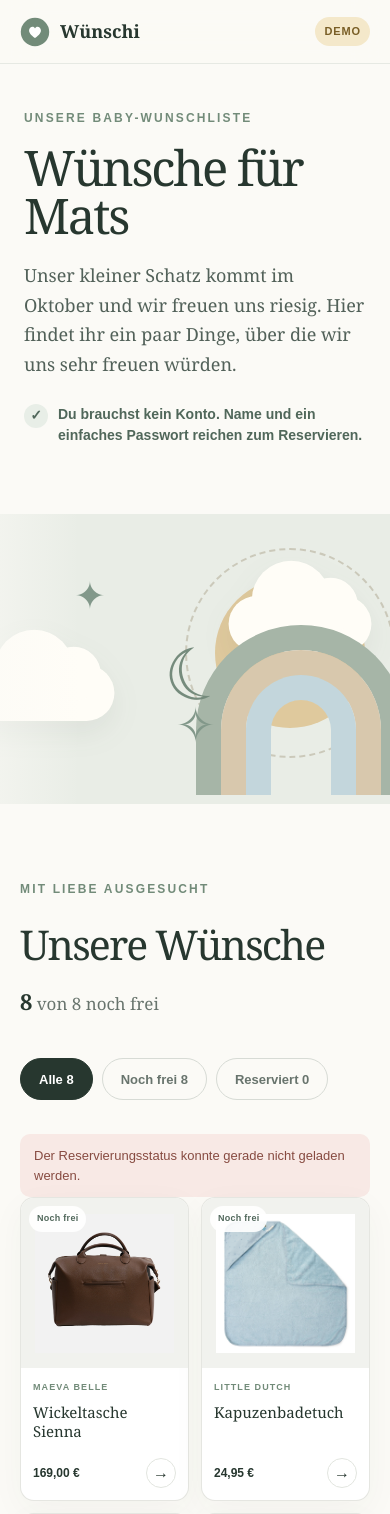
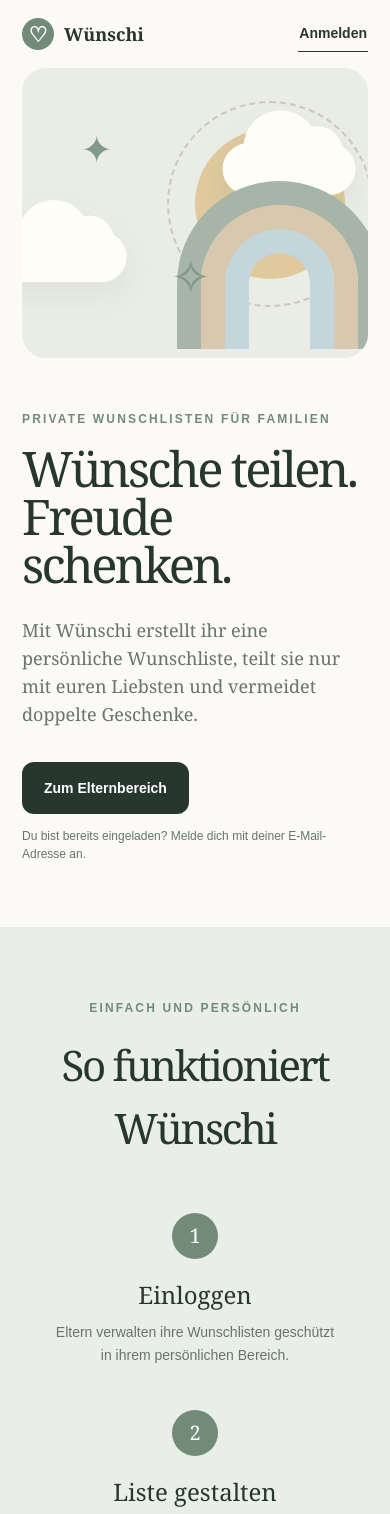
Before and after one commit to lorizdigital/Wunschseite-Baby, a Next.js app: page / in a window 390 px wide. Shown: the top 1514 px of the page. Built offline with nearby package versions, Linux system fonts and the light colour scheme; no server answers.

Commit message:
Fix production landing and Mats routing

```diff
--- a/src/app/globals.css
+++ b/src/app/globals.css
@@ -20,6 +20,45 @@ body.dialog-open { overflow: hidden; }
 button, input { font: inherit; }
 button, a { -webkit-tap-highlight-color: transparent; }
 a { color: inherit; text-decoration: none; }
+
+.landing-page { min-height: 100vh; }
+.landing-header { align-items: center; display: flex; height: 78px; justify-content: space-between; margin: 0 auto; max-width: 1240px; padding: 0 clamp(22px,5vw,56px); }
+.landing-brand-mark { align-items: center; background: var(--sage); border-radius: 50%; color: white; display: inline-flex; font-family: var(--serif); font-size: 21px; height: 32px; justify-content: center; line-height: 1; width: 32px; }
+.landing-login-link { border-bottom: 1px solid var(--ink); font-size: 14px; font-weight: 800; padding: 7px 1px; }
+.landing-login-link:hover { color: var(--sage-dark); }
+.landing-hero { display: grid; grid-template-columns: 1fr 1fr; margin: 0 auto; max-width: 1240px; min-height: min(680px,calc(100vh - 78px)); overflow: hidden; padding: 0 clamp(22px,5vw,56px) clamp(52px,8vw,92px); }
+.landing-copy { align-self: center; max-width: 575px; padding: 48px 56px 48px 0; }
+.landing-copy h1, .landing-steps h2 { font-family: var(--serif); font-weight: 400; letter-spacing: -.055em; margin: 0; }
+.landing-copy h1 { font-size: clamp(52px,6.4vw,84px); line-height: .98; }
+.landing-copy > p:not(.eyebrow) { color: var(--muted); font-family: var(--serif); font-size: clamp(18px,2vw,22px); line-height: 1.56; margin: 28px 0 0; }
+.landing-actions { margin-top: 34px; }
+.landing-primary-action { align-items: center; background: var(--ink); border-radius: 12px; color: white; display: inline-flex; font-size: 14px; font-weight: 800; min-height: 52px; padding: 0 22px; transition: background .2s ease, transform .2s ease; }
+.landing-primary-action:hover { background: var(--sage-dark); transform: translateY(-2px); }
+.landing-actions p { color: var(--muted); font-size: 12px; line-height: 1.5; margin: 13px 0 0; max-width: 310px; }
+.landing-art { background: #e9ede6; border-radius: 34px; min-height: 500px; overflow: hidden; position: relative; }
+.landing-sun { background: #dfc99d; border-radius: 50%; height: 220px; left: 50%; position: absolute; top: 19%; width: 220px; }
+.landing-sun::before { border: 2px dashed rgba(125,107,72,.28); border-radius: 50%; content: ""; inset: -28px; position: absolute; }
+.landing-cloud { background: #fffdf7; border-radius: 70px; filter: drop-shadow(0 18px 20px rgba(74,89,77,.07)); height: 74px; position: absolute; width: 190px; }
+.landing-cloud::before, .landing-cloud::after { background: inherit; border-radius: 50%; content: ""; position: absolute; }
+.landing-cloud::before { height: 106px; left: 30px; top: -47px; width: 106px; }
+.landing-cloud::after { height: 74px; right: 18px; top: -24px; width: 74px; }
+.landing-cloud-one { bottom: 22%; left: 7%; transform: scale(.85); }
+.landing-cloud-two { right: -16px; top: 22%; transform: scale(.7); }
+.landing-rainbow { bottom: 6%; display: block; height: 218px; position: absolute; right: 11%; width: 265px; }
+.landing-rainbow i { border-radius: 180px 180px 0 0; border-style: solid; border-width: 24px 24px 0; bottom: 0; left: 0; position: absolute; right: 0; top: 0; }
+.landing-rainbow i:nth-child(1) { border-color: #a6b5a7; }
+.landing-rainbow i:nth-child(2) { border-color: #d8c8ad; inset: 24px 24px 0; }
+.landing-rainbow i:nth-child(3) { border-color: #c3d6dc; inset: 48px 48px 0; }
+.landing-star { color: #82988a; font-family: var(--serif); position: absolute; }
+.landing-star-one { font-size: 38px; left: 17%; top: 18%; }
+.landing-star-two { bottom: 16%; font-size: 48px; left: 43%; }
+.landing-steps { background: #e9eee8; padding: clamp(72px,10vw,120px) max(24px,calc((100vw - 1128px)/2)); text-align: center; }
+.landing-steps h2 { font-size: clamp(42px,5vw,64px); }
+.landing-steps > div { display: grid; gap: 30px; grid-template-columns: repeat(3,1fr); margin-top: 54px; }
+.landing-steps article { padding: 0 28px; }
+.landing-steps article > span { align-items: center; background: var(--sage); border-radius: 50%; color: white; display: inline-flex; font-family: var(--serif); font-size: 20px; height: 46px; justify-content: center; width: 46px; }
+.landing-steps h3 { font-family: var(--serif); font-size: 24px; font-weight: 500; margin: 18px 0 8px; }
+.landing-steps article p { color: var(--muted); font-size: 14px; line-height: 1.6; margin: 0; }
 
 .site-header { align-items: center; background: rgba(251,250,246,.9); backdrop-filter: blur(16px); border-bottom: 1px solid rgba(226,229,223,.8); display: flex; height: 72px; justify-content: space-between; padding: 0 clamp(20px,5vw,72px); position: sticky; top: 0; z-index: 20; }
 .brand { align-items: center; display: flex; font-family: var(--serif); font-size: 20px; font-weight: 700; gap: 10px; }
@@ -186,6 +225,13 @@ button:disabled { cursor: not-allowed; opacity: .58; }
   .hero-copy { padding-left: 42px; padding-right: 42px; }
 }
 @media (max-width: 780px) {
+  .landing-header { height: 68px; }
+  .landing-hero { display: flex; flex-direction: column-reverse; min-height: auto; padding-bottom: 64px; }
+  .landing-copy { max-width: none; padding: 52px 0 0; }
+  .landing-art { border-radius: 24px; min-height: 340px; }
+  .landing-sun { height: 150px; top: 21%; width: 150px; }
+  .landing-rainbow { height: 168px; width: 205px; }
+  .landing-steps > div { gap: 44px; grid-template-columns: 1fr; }
   .site-header { height: 64px; }
   .header-lock { display: none; }
   .hero { display: flex; flex-direction: column-reverse; }
@@ -207,6 +253,10 @@ button:disabled { cursor: not-allowed; opacity: .58; }
   .dialog-content { padding: 32px 24px 34px; }
 }
 @media (max-width: 440px) {
+  .landing-copy h1 { font-size: 49px; }
+  .landing-art { min-height: 290px; }
+  .landing-cloud-one { left: -16%; transform: scale(.68); }
+  .landing-rainbow { bottom: 3%; right: -4%; }
   .brand { font-size: 18px; }
   .brand-mark { width: 30px; }
   .hero-art { min-height: 290px; }
--- /dev/null
+++ b/src/app/mats/page.tsx
@@ -0,0 +1,19 @@
+import type { Metadata } from "next";
+import { notFound } from "next/navigation";
+import { WishlistExperience } from "@/components/wishlist-experience";
+import { PRODUCT_NAME } from "@/lib/brand";
+import { getMatsWishlistPageData } from "@/lib/wishlist-data";
+
+export const dynamic = "force-dynamic";
+
+export const metadata: Metadata = {
+  title: `Wünsche für Mats | ${PRODUCT_NAME}`,
+  description: "Private Wunschliste für Mats.",
+  robots: { index: false, follow: false, noarchive: true },
+};
+
+export default async function MatsWishlistPage() {
+  const data = await getMatsWishlistPageData();
+  if (!data) notFound();
+  return <WishlistExperience wishlist={data.wishlist} wishes={data.wishes} />;
+}
--- a/src/app/page.tsx
+++ b/src/app/page.tsx
@@ -1,9 +1,52 @@
-import { WishlistExperience } from "@/components/wishlist-experience";
-import { getMatsWishlistPageData } from "@/lib/wishlist-data";
+import Link from "next/link";
+import { PRODUCT_NAME } from "@/lib/brand";
 
-export const dynamic = "force-dynamic";
+export default function Home() {
+  return (
+    <main className="landing-page">
+      <header className="landing-header">
+        <Link className="brand" href="/" aria-label={`${PRODUCT_NAME} Startseite`}>
+          <span className="landing-brand-mark" aria-hidden="true">♡</span>
+          <span>{PRODUCT_NAME}</span>
+        </Link>
+        <Link className="landing-login-link" href="/login">Anmelden</Link>
+      </header>
 
-export default async function Home() {
-  const { wishlist, wishes } = await getMatsWishlistPageData();
-  return <WishlistExperience wishlist={wishlist} wishes={wishes} />;
+      <section className="landing-hero">
+        <div className="landing-copy">
+          <p className="eyebrow">Private Wunschlisten für Familien</p>
+          <h1>Wünsche teilen.<br />Freude schenken.</h1>
+          <p>Mit Wünschi erstellt ihr eine persönliche Wunschliste, teilt sie nur mit euren Liebsten und vermeidet doppelte Geschenke.</p>
+          <div className="landing-actions">
+            <Link className="landing-primary-action" href="/login">Zum Elternbereich</Link>
+            <p>Du bist bereits eingeladen? Melde dich mit deiner E-Mail-Adresse an.</p>
+          </div>
+        </div>
+        <div className="landing-art" aria-hidden="true">
+          <span className="landing-sun" />
+          <span className="landing-cloud landing-cloud-one" />
+          <span className="landing-cloud landing-cloud-two" />
+          <span className="landing-rainbow"><i /><i /><i /></span>
+          <span className="landing-star landing-star-one">✦</span>
+          <span className="landing-star landing-star-two">✧</span>
+        </div>
+      </section>
+
+      <section className="landing-steps" aria-labelledby="landing-how-it-works">
+        <p className="eyebrow">Einfach und persönlich</p>
+        <h2 id="landing-how-it-works">So funktioniert Wünschi</h2>
+        <div>
+          <article><span>1</span><h3>Einloggen</h3><p>Eltern verwalten ihre Wunschlisten geschützt in ihrem persönlichen Bereich.</p></article>
+          <article><span>2</span><h3>Liste gestalten</h3><p>Wünsche hinzufügen, sortieren und mit den wichtigsten Details versehen.</p></article>
+          <article><span>3</span><h3>Privat teilen</h3><p>Ihr entscheidet selbst, wann eure Liste über einen persönlichen Link sichtbar wird.</p></article>
+        </div>
+      </section>
+
+      <footer>
+        <p>{PRODUCT_NAME}</p>
+        <small>Private Wunschlisten · Für Familie und Freunde</small>
+        <div className="footer-legal"><Link href="/impressum">Impressum</Link><Link href="/datenschutz">Datenschutz</Link></div>
+      </footer>
+    </main>
+  );
 }
--- a/src/lib/wishlist-data.ts
+++ b/src/lib/wishlist-data.ts
@@ -1,6 +1,6 @@
 import "server-only";
 
-import { wishlist as fallbackWishlist, wishes as fallbackWishes, type ArtworkKind, type Wish } from "@/data/wishes";
+import type { ArtworkKind, Wish } from "@/data/wishes";
 import { getSupabaseAdmin, MATS_WISHLIST_ID } from "@/lib/supabase-admin";
 
 const artworks: ArtworkKind[] = ["bag", "towel", "thermometer", "monitor", "mobile", "nailfile", "pram", "blanket"];
@@ -49,16 +49,20 @@ function mapWishes(rows: Record<string, unknown>[]): Wish[] {
   }));
 }
 
-export async function getMatsWishlistPageData(): Promise<WishlistPageData> {
+export async function getMatsWishlistPageData(): Promise<WishlistPageData | null> {
   const supabase = getSupabaseAdmin();
-  if (!supabase) return { wishlist: fallbackWishlist, wishes: fallbackWishes };
+  if (!supabase) return null;
 
   const { data, error } = await supabase.rpc("get_published_wishlist_page_v1", { p_wishlist_id: MATS_WISHLIST_ID });
   const list = Array.isArray(data) ? data[0] as PublicWishlistPageRow | undefined : undefined;
-  if (error || !list || !Array.isArray(list.wishes)) return { wishlist: fallbackWishlist, wishes: fallbackWishes };
+  if (error || !list || !Array.isArray(list.wishes)) return null;
 
   return {
-    wishlist: { ...fallbackWishlist, title: list.title, intro: list.intro || fallbackWishlist.intro },
+    wishlist: {
+      title: list.title,
+      intro: list.intro || "Unsere Baby-Wunschliste",
+      note: "Reserviere einen Wunsch, damit sich niemand doppelt darum kümmert.",
+    },
     wishes: mapWishes(list.wishes),
   };
 }
```
Also changed, not shown: 3 other files (tests, documents, lock files or other folders).
